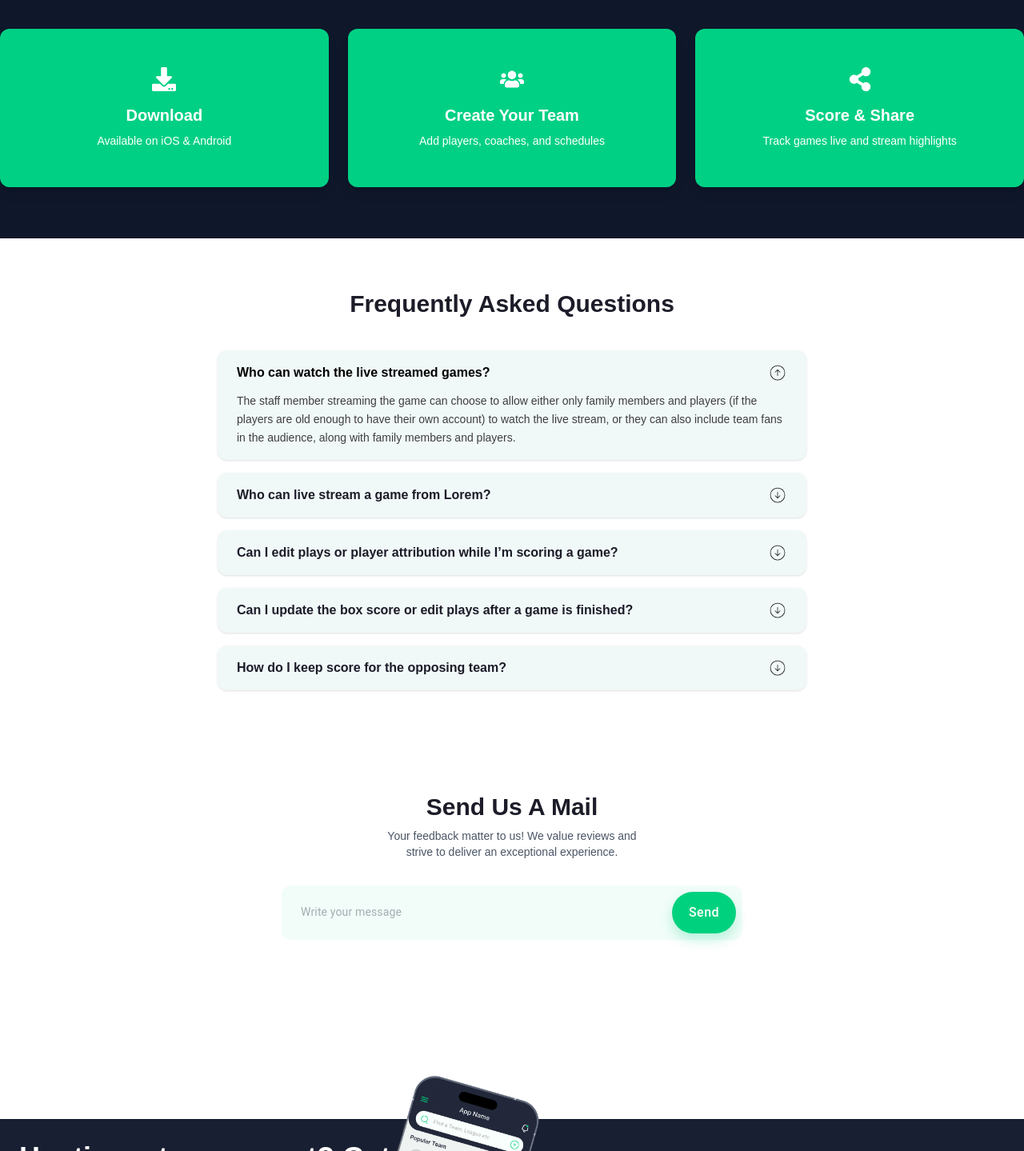
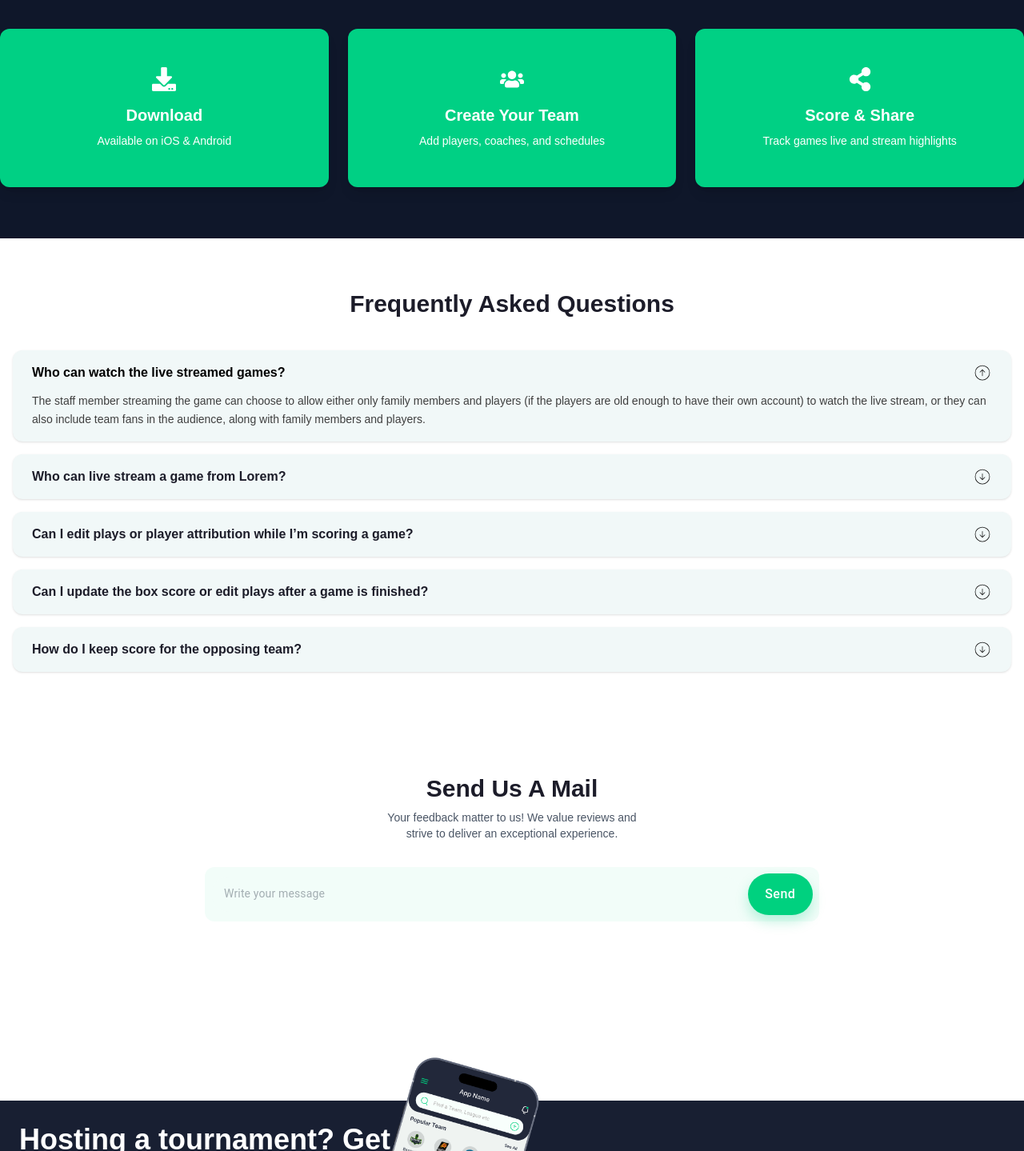
Before and after one commit to selimTechnovicinity/sports-app-web, a Next.js app: page / in a window 1280 px wide. Shown: the part 3397-4836 px from the top of the page at 80% size. Built offline with nearby package versions, Linux system fonts and the light colour scheme.

Commit message:
fix w in faq

```diff
--- a/components/landing-page/ContactMailSection.tsx
+++ b/components/landing-page/ContactMailSection.tsx
@@ -17,7 +17,7 @@ const ContactMailSection = () => {
   };
 
   return (
-    <section className="max-w-3xl mx-auto px-4 py-16 text-center">
+    <section className="max-w-7xl mx-auto px-4 py-16 text-center">
       <h2 className="text-2xl md:text-3xl font-bold text-[#1C1C29] mb-2">
         Send Us A Mail
       </h2>
@@ -27,7 +27,7 @@ const ContactMailSection = () => {
       </p>
 
       <CustomForm onSubmit={handleSend} defaultValues={{ message: "" }}>
-        <div className="bg-[#F2FDF9] rounded-xl p-2 flex items-center gap-2 max-w-xl mx-auto">
+        <div className="bg-[#F2FDF9] rounded-xl p-2 flex items-center gap-2 max-w-3xl mx-auto">
           <CustomInput
             name="message"
             placeholder="Write your message"
--- a/components/landing-page/FaqSection.tsx
+++ b/components/landing-page/FaqSection.tsx
@@ -40,7 +40,7 @@ const FaqSection = () => {
   };
 
   return (
-    <section className="max-w-3xl mx-auto px-4 py-16">
+    <section className="max-w-7xl mx-auto px-4 py-16">
       <h2 className="text-3xl font-bold text-center text-[#1C1C29] mb-10">
         Frequently Asked Questions
       </h2>
```
